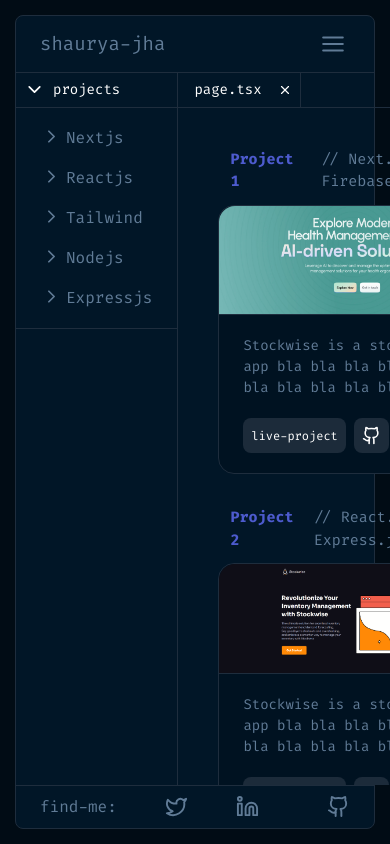
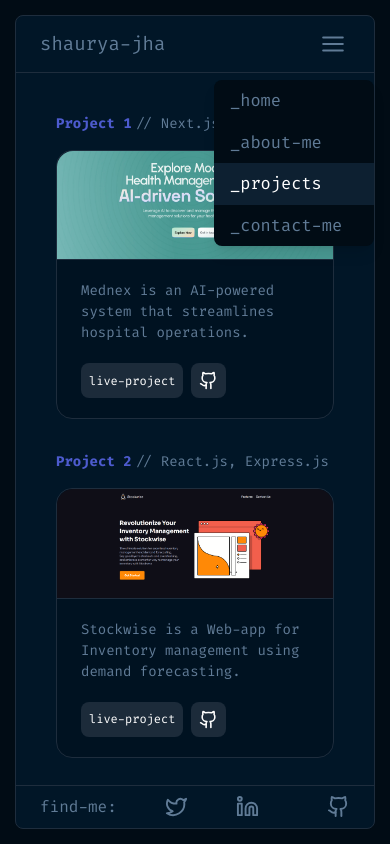
Before and after one commit to shaurya35/shauryacodes.me, a Next.js app: page /projects in a window 390 px wide. Both pictures are taken after a click on the element 347 px from the left and 43 px from the top of the page. Built offline with nearby package versions, Linux system fonts and the light colour scheme.

Commit message:
Improve project for responsiveness

```diff
--- a/src/app/contact-me/page.jsx
+++ b/src/app/contact-me/page.jsx
@@ -44,7 +44,7 @@ const Page = () => {
 
 
   return (
-    <div className="h-[calc(100%-100px)] text-gray-custom font-fira-code flex ">
+    <div className="h-[calc(100%-100px)] text-gray-custom font-fira-code flex">
       <div className="hidden lg:block border-r border-white lg:w-[391px]">
         <div className="flex flex-row text-white-custom border-b border-white w-full h-[35px] justify-start items-center text-[14px] cursor-pointer">
           <div className="pl-2 flex justify-center items-center">
@@ -74,16 +74,16 @@ const Page = () => {
         </div>
       </div>
 
-      <div className="h-full w-full">
-        <div className="flex flex-row text-white-custom border-b border-white w-full h-[35px] justify-start items-center text-[14px] cursor-pointer">
+      <div className="h-full w-full overflow-y-auto">
+        <div className="lg:flex flex-row text-white-custom border-b border-white w-full h-[35px] justify-start items-center text-[14px] cursor-pointer hidden ">
           <div className="pl-4">page.tsx</div>
           <div className="pl-4 pr-2 border-r border-white h-full flex justify-center items-center">
             <CrossIcon />
           </div>
         </div>
 
-        <div className="pl-48 pt-20">
-          <form onSubmit={handleSubmit}>
+        <div className="lg:pl-48 lg:pt-20 pt-10 flex justify-center lg:block">
+          <form onSubmit={handleSubmit} >
             <div className="pb-5">
               <div className="pb-2">_name:</div>
               <div>
--- a/src/app/projects/page.jsx
+++ b/src/app/projects/page.jsx
@@ -10,7 +10,7 @@ import "../scrolls.css";
 const page = () => {
   return (
     <div className="h-[calc(100%-100px)] text-gray-custom font-fira-code flex ">
-      <div className="border-r border-white w-[391px]">
+      <div className="border-r border-white w-[391px] hidden lg:block">
         <div className="flex flex-row text-white-custom border-b border-white w-full h-[35px] justify-start items-center text-[14px] cursor-pointer">
           <div className="pl-2 flex justify-center items-center">
             <DownIcon />
@@ -51,7 +51,7 @@ const page = () => {
         </div>
       </div>
       <div className="w-full h-full flex flex-col">
-        <div className="flex flex-row text-white-custom border-b border-white w-full h-[35px] justify-start items-center text-[14px] cursor-pointer">
+        <div className="hidden lg:flex flex-row text-white-custom border-b border-white w-full h-[35px] justify-start items-center text-[14px] cursor-pointer">
           <div className="pl-4">page.tsx</div>
           <div className="pl-4 pr-2 border-r border-white h-full flex justify-center items-center">
             <CrossIcon />
@@ -70,7 +70,7 @@ const page = () => {
                 className="rounded-t-2xl border-b border-white"
               />
             }
-            description="Stockwise is a stock market app bla bla bla bla bla bla bla bla bla bla bla bla "
+            description="Mednex is an AI-powered system that streamlines hospital operations."
             liveSiteLink="https://github.com/shaurya35/Hospital-Management-System"
             githubLink="https://github.com/shaurya35/Hospital-Management-System"
           />
@@ -86,7 +86,7 @@ const page = () => {
                 className="rounded-t-2xl border-b border-white"
               />
             }
-            description="Stockwise is a stock market app bla bla bla bla bla bla bla bla bla bla bla bla "
+            description="Stockwise is a Web-app for Inventory management using demand forecasting."
             liveSiteLink="https://github.com/shaurya35/Stockwise-Inventory-Manager"
             githubLink="https://github.com/shaurya35/Stockwise-Inventory-Manager"
           />
@@ -102,13 +102,13 @@ const page = () => {
                 className="rounded-t-2xl border-b border-white"
               />
             }
-            description="Stockwise is a stock market app bla bla bla bla bla bla bla bla bla bla bla bla "
+            description="GreenGlide is an Web-app addressing Inefficiencies in Urban Waste Management."
             liveSiteLink="https://github.com/shaurya35/GreenGlide-SmartWaste-Management-System"
             githubLink="https://github.com/shaurya35/GreenGlide-SmartWaste-Management-System"
           />
           <ProjectsPanel
             projectNumber={4}
-            detail="React.js, Tailwind CSS"
+            detail="React.js, Tailwind"
             image={
               <Image
                 src="/projects/motionarteffect.png"
@@ -118,7 +118,7 @@ const page = () => {
                 className="rounded-t-2xl border-b border-white"
               />
             }
-            description="Stockwise is a stock market app bla bla bla bla bla bla bla bla bla bla bla bla "
+            description="MotionArtEffect is a replica of an existing website built with React.js"
             liveSiteLink="https://heliverse-task-rose.vercel.app/"
             githubLink="https://github.com/shaurya35/Heliverse-task"
           />
@@ -134,7 +134,7 @@ const page = () => {
                 className="rounded-t-2xl border-b border-white"
               />
             }
-            description="Stockwise is a stock market app bla bla bla bla bla bla bla bla bla bla bla bla "
+            description="Yelpcamp is a campsite finder Web-app with Search and Filtering features."
             liveSiteLink="https://yelp-camp-taqn.onrender.com/"
             githubLink="https://github.com/shaurya35/Yelp-Camp"
           />
@@ -150,7 +150,7 @@ const page = () => {
                 className="rounded-t-2xl border-b border-white"
               />
             }
-            description="Stockwise is a stock market app bla bla bla bla bla bla bla bla bla bla bla bla "
+            description="A Sleek React coffee landing page showcasing varieties and reviews."
             liveSiteLink="https://coffeeinseconds.netlify.app/"
             githubLink="https://github.com/shaurya35/OCTANET_APRIL"
           />
@@ -166,7 +166,7 @@ const page = () => {
                 className="rounded-t-2xl border-b border-white"
               />
             }
-            description="Stockwise is a stock market app bla bla bla bla bla bla bla bla bla bla bla bla "
+            description="A Responsive landing page built with HTML, CSS, and JavaScript."
             liveSiteLink="https://prodigy-wd-01-sigma.vercel.app/"
             githubLink="https://github.com/shaurya35/PRODIGY_WD_01"
           />
@@ -182,7 +182,7 @@ const page = () => {
                 className="rounded-t-2xl border-b border-white"
               />
             }
-            description="Stockwise is a stock market app bla bla bla bla bla bla bla bla bla bla bla bla "
+            description="An Amazon clone created with HTML and CSS."
             liveSiteLink="https://amazonbyshaurya.netlify.app/"
             githubLink="https://github.com/shaurya35/Amazon-Clone"
           />
@@ -198,7 +198,7 @@ const page = () => {
                 className="rounded-t-2xl border-b border-white"
               />
             }
-            description="Stockwise is a stock market app bla bla bla bla bla bla bla bla bla bla bla bla "
+            description="An Interactive calendar developed with Next.js, PostgreSQL."
             liveSiteLink="https://github.com/shaurya35/Interactive-Nextjs-Calendar"
             githubLink="https://github.com/shaurya35/Interactive-Nextjs-Calendar"
           />
--- a/src/components/Header.jsx
+++ b/src/components/Header.jsx
@@ -6,6 +6,7 @@ import AlignJustify from "@/components/ui/AlignJustify";
 const Header = () => {
   const router = useRouter();
   const [activeButton, setActiveButton] = useState("");
+  const [dropdownOpen, setDropdownOpen] = useState(false);
 
   useEffect(() => {
     const pathname = window.location.pathname;
@@ -31,7 +32,12 @@ const Header = () => {
 
   const handleButtonClick = (path, buttonName) => {
     setActiveButton(buttonName);
+    setDropdownOpen(false);
     router.push(path);
+  };
+
+  const toggleDropdown = () => {
+    setDropdownOpen(!dropdownOpen);
   };
 
   return (
@@ -84,8 +90,59 @@ const Header = () => {
         </div>
       </div>
 
-      <div className="lg:hidden flex justify-center items-center pr-7">
-        <AlignJustify />
+      <div className="lg:hidden flex justify-center items-center pr-7 relative">
+        <div onClick={toggleDropdown} className="cursor-pointer">
+          <AlignJustify />
+        </div>
+
+        <div
+          className={`absolute top-16 right-0 bg-black-100 text-gray-custom w-40 rounded-lg shadow-lg transition-all duration-200 ease-[cubic-bezier(0.16, 1, 0.3, 1)] transform-gpu origin-top-right text-[17px] ${
+            dropdownOpen
+              ? "scale-100 opacity-100"
+              : "scale-95 opacity-0 pointer-events-none"
+          }`}
+        >
+          <button
+            className={`block px-4 py-2 w-full text-left ${
+              activeButton === "_home"
+                ? "bg-black-400 text-white-custom"
+                : ""
+            }`}
+            onClick={() => handleButtonClick("/", "_home")}
+          >
+            _home
+          </button>
+          <button
+            className={`block px-4 py-2 w-full text-left ${
+              activeButton === "about-me"
+                ? "bg-black-400 text-white-custom"
+                : ""
+            }`}
+            onClick={() => handleButtonClick("/about-me", "about-me")}
+          >
+            _about-me
+          </button>
+          <button
+            className={`block px-4 py-2 w-full text-left ${
+              activeButton === "projects"
+                ? "bg-black-400 text-white-custom"
+                : ""
+            }`}
+            onClick={() => handleButtonClick("/projects", "projects")}
+          >
+            _projects
+          </button>
+          <button
+            className={`block px-4 py-2 w-full text-left ${
+              activeButton === "contact-me"
+                ? "bg-black-400 text-white-custom"
+                : ""
+            }`}
+            onClick={() => handleButtonClick("/contact-me", "contact-me")}
+          >
+            _contact-me
+          </button>
+        </div>
       </div>
 
       <div className="hidden lg:flex lg:border-white lg:border-l h-full items-center cursor-pointer hover:bg-black-400 hover:text-white-custom">
--- a/src/components/panels/ProjectsPanel.jsx
+++ b/src/components/panels/ProjectsPanel.jsx
@@ -12,16 +12,16 @@ const ProjectsPanel = ({
 }) => {
   return (
     <div className="flex flex-col justify-center items-start w-[400px]">
-      <div className="flex flex-row pb-3">
-        <div className="font-bold text-blue-custom text-[15px] pr-3 pl-3">
+      <div className="flex flex-row pb-4 lg:pb-3">
+        <div className="font-bold text-blue-custom text-[14px] lg:text-[15px] pr-1 lg:pr-3 lg:pl-3">
           Project {projectNumber}
         </div>
-        <div className="text-[15px]">{`// ${detail}`}</div>
+        <div className="text-[14px] lg:text-[15px]">{`// ${detail}`}</div>
       </div>
-      <div className=" bg-black-500 border-white border rounded-2xl">
+      <div className="bg-black-500 border-white border rounded-2xl">
         <div>{image}</div>
         <div className="text-[14px] px-6 py-5">
-          <div className=" mb-5">{description}</div>
+          <div className="mb-5">{description}</div>
           <div className="text-white-custom text-[12px] flex">
             <button
               onClick={() => window.open(liveSiteLink, "_blank")}
```
